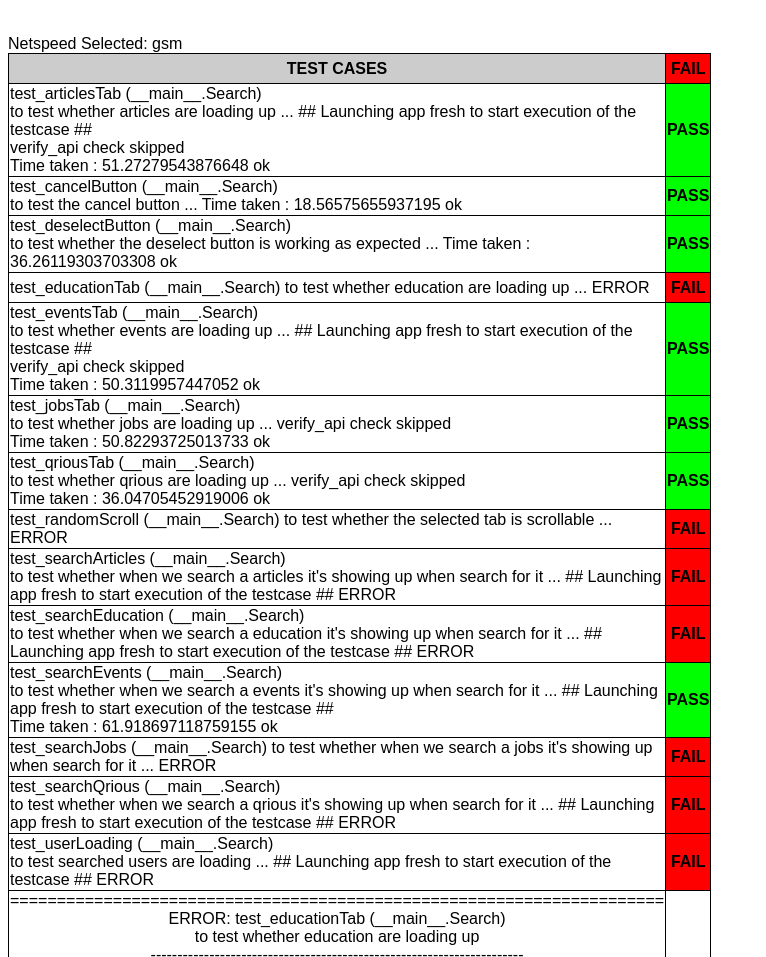
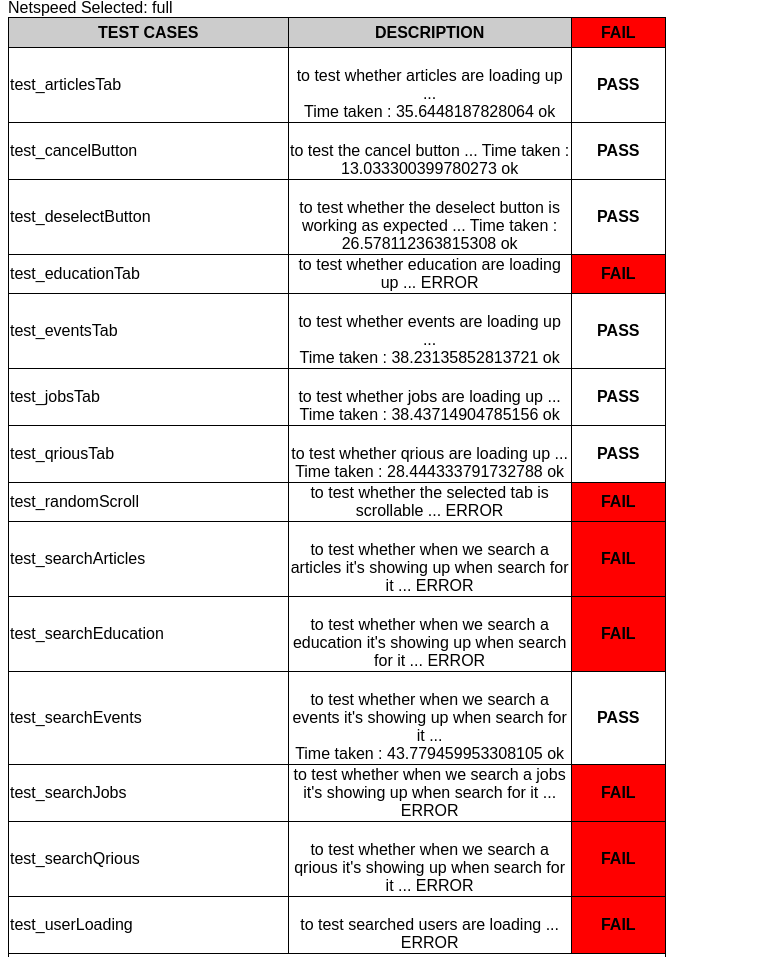
Before and after one commit to atg-world/atg_test_reports, a plain HTML site: page Maghil/master17-06-2021.html in a window 1280 px wide. Shown: the part 233-1190 px from the top of the page, without its empty margins (0-766 px from the left). Drawn offline with Linux system fonts and the light colour scheme.

Commit message:
second set of improvements

```diff
--- a/Maghil/master17-06-2021.html
+++ b/Maghil/master17-06-2021.html
@@ -41,62 +41,45 @@
                             </tr>
                             </table>
 
-                            <br><br><br>
+                            <br>
 
                             <table>
                             <tr>
-                                <th >TEST CASES</th>
+                                <th>TEST CASES</th>
+                                <th>DESCRIPTION</th>
                                 <th class='fail'>FAIL</th>
                             </tr>
-                            <br>Netspeed Selected: gsm
-<tr><td class='left'>test_articlesTab (__main__.Search)
-<br>to test whether articles are loading up ... ## Launching app fresh to start execution of the testcase ##
-<br>verify_api check skipped
-<br>Time taken : 51.27279543876648
+                            <br>Netspeed Selected: full
+<tr><td class='left'>test_articlesTab</td><td><br>to test whether articles are loading up ...
+<br>Time taken : 35.6448187828064
 ok
-</td><th class ='pass'>PASS</th></tr><tr><td class='left'>test_cancelButton (__main__.Search)
-<br>to test the cancel button ... Time taken : 18.56575655937195
+</td><th class='clear' >PASS</th></tr><tr><td class='left'>test_cancelButton</td><td><br>to test the cancel button ... Time taken : 13.033300399780273
 ok
-</td><th class ='pass'>PASS</th></tr><tr><td class='left'>test_deselectButton (__main__.Search)
-<br>to test whether the deselect button is working as expected ... Time taken : 36.26119303703308
+</td><th class='clear' >PASS</th></tr><tr><td class='left'>test_deselectButton</td><td><br>to test whether the deselect button is working as expected ... Time taken : 26.578112363815308
 ok
-</td><th class ='pass'>PASS</th></tr><tr><td class='left'>test_educationTab (__main__.Search)
-to test whether education are loading up ... ERROR
-</td><th class ='fail'>FAIL</th></tr><tr><td class='left'>test_eventsTab (__main__.Search)
-<br>to test whether events are loading up ... ## Launching app fresh to start execution of the testcase ##
-<br>verify_api check skipped
-<br>Time taken : 50.3119957447052
+</td><th class='clear' >PASS</th></tr><tr><td class='left'>test_educationTab</td><td>to test whether education are loading up ... ERROR
+</td><th class='fail' >FAIL</th></tr><tr><td class='left'>test_eventsTab</td><td><br>to test whether events are loading up ...
+<br>Time taken : 38.23135852813721
 ok
-</td><th class ='pass'>PASS</th></tr><tr><td class='left'>test_jobsTab (__main__.Search)
-<br>to test whether jobs are loading up ... verify_api check skipped
-<br>Time taken : 50.82293725013733
+</td><th class='clear' >PASS</th></tr><tr><td class='left'>test_jobsTab</td><td><br>to test whether jobs are loading up ... Time taken : 38.43714904785156
 ok
-</td><th class ='pass'>PASS</th></tr><tr><td class='left'>test_qriousTab (__main__.Search)
-<br>to test whether qrious are loading up ... verify_api check skipped
-<br>Time taken : 36.04705452919006
+</td><th class='clear' >PASS</th></tr><tr><td class='left'>test_qriousTab</td><td><br>to test whether qrious are loading up ... Time taken : 28.444333791732788
 ok
-</td><th class ='pass'>PASS</th></tr><tr><td class='left'>test_randomScroll (__main__.Search)
-to test whether the selected tab is scrollable ... ERROR
-</td><th class ='fail'>FAIL</th></tr><tr><td class='left'>test_searchArticles (__main__.Search)
-<br>to test whether when we search a articles it's showing up when search for it ... ## Launching app fresh to start execution of the testcase ##
+</td><th class='clear' >PASS</th></tr><tr><td class='left'>test_randomScroll</td><td>to test whether the selected tab is scrollable ... ERROR
+</td><th class='fail' >FAIL</th></tr><tr><td class='left'>test_searchArticles</td><td><br>to test whether when we search a articles it's showing up when search for it ...
 ERROR
-</td><th class ='fail'>FAIL</th></tr><tr><td class='left'>test_searchEducation (__main__.Search)
-<br>to test whether when we search a education it's showing up when search for it ... ## Launching app fresh to start execution of the testcase ##
+</td><th class='fail' >FAIL</th></tr><tr><td class='left'>test_searchEducation</td><td><br>to test whether when we search a education it's showing up when search for it ...
 ERROR
-</td><th class ='fail'>FAIL</th></tr><tr><td class='left'>test_searchEvents (__main__.Search)
-<br>to test whether when we search a events it's showing up when search for it ... ## Launching app fresh to start execution of the testcase ##
-<br>Time taken : 61.918697118759155
+</td><th class='fail' >FAIL</th></tr><tr><td class='left'>test_searchEvents</td><td><br>to test whether when we search a events it's showing up when search for it ...
+<br>Time taken : 43.779459953308105
 ok
-</td><th class ='pass'>PASS</th></tr><tr><td class='left'>test_searchJobs (__main__.Search)
-to test whether when we search a jobs it's showing up when search for it ... ERROR
-</td><th class ='fail'>FAIL</th></tr><tr><td class='left'>test_searchQrious (__main__.Search)
-<br>to test whether when we search a qrious it's showing up when search for it ... ## Launching app fresh to start execution of the testcase ##
+</td><th class='clear' >PASS</th></tr><tr><td class='left'>test_searchJobs</td><td>to test whether when we search a jobs it's showing up when search for it ... ERROR
+</td><th class='fail' >FAIL</th></tr><tr><td class='left'>test_searchQrious</td><td><br>to test whether when we search a qrious it's showing up when search for it ...
 ERROR
-</td><th class ='fail'>FAIL</th></tr><tr><td class='left'>test_userLoading (__main__.Search)
-<br>to test searched users are loading ... ## Launching app fresh to start execution of the testcase ##
+</td><th class='fail' >FAIL</th></tr><tr><td class='left'>test_userLoading</td><td><br>to test searched users are loading ...
 ERROR
-</td><th class ='fail'>FAIL</th></tr><br>
-<tr><td>======================================================================
+</td><th class='fail' >FAIL</th></tr><br>
+<tr><td colspan='3'><br><br>======================================================================
 <br>ERROR: test_educationTab (__main__.Search)
 <br>to test whether education are loading up
 <br>----------------------------------------------------------------------
@@ -282,7 +265,7 @@ ERROR
 <br>Exception: Your testcase has failed
 <br>
 <br>----------------------------------------------------------------------
-<br>Ran 14 tests in 835.644s
+<br>Ran 14 tests in 668.532s
 <br>
 <br>FAILED (errors=7)
 
--- a/assets/css/template.css
+++ b/assets/css/template.css
@@ -1,5 +1,9 @@
 body{
     font-family: Arial, Helvetica, sans-serif;
+}
+
+.clear{
+    background: white;
 }
 
 th{
```
